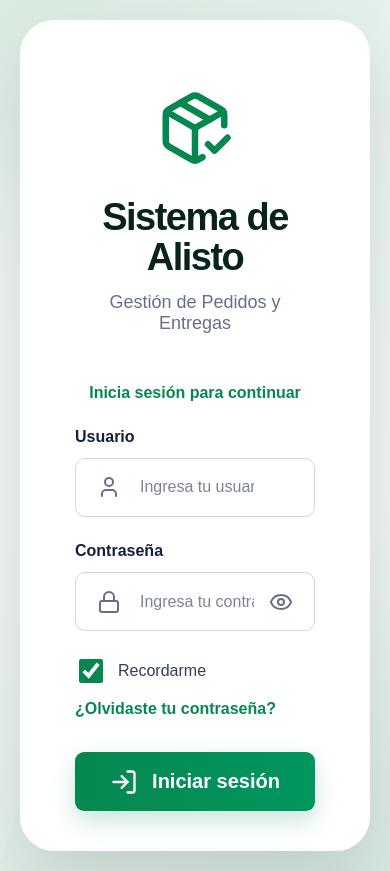
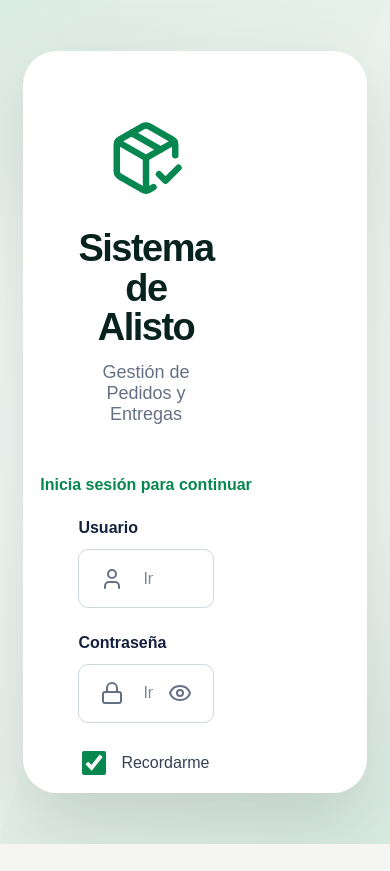
Before and after one commit to JMoyaG/sistema-alisto, a React (Vite) app: page / in a window 390 px wide. After the commit the page ends 844 px from the top, so only its background shows below. Built offline with nearby package versions, Linux system fonts and the light colour scheme; no server answers.

Commit message:
add login sistema alisto

```diff
--- a/src/pages/Login.css
+++ b/src/pages/Login.css
@@ -45,7 +45,7 @@
   border-radius: 34px;
   overflow: hidden;
   display: grid;
-  grid-template-columns: 1fr 1fr;
+  grid-template-columns: 0.95fr 0.85fr;
   box-shadow: 0 30px 80px rgba(16, 48, 38, .18);
   position: relative;
   z-index: 2;
@@ -214,7 +214,7 @@
   overflow: hidden;
   background-image: url("/image.png");
   background-size: cover;
-  background-position: center;
+  background-position: center right;
   background-repeat: no-repeat;
   min-height: 100%;
 }
@@ -230,10 +230,10 @@
   z-index: 2;
 }
 @media (max-width: 1100px) {
-  .login-container {
-    grid-template-columns: 1fr;
-    height: auto;
-  }
+ .login-container {
+  width: min(88vw, 1180px);
+  height: min(88vh, 760px);
+}
 
   .login-right {
     display: none;
```
